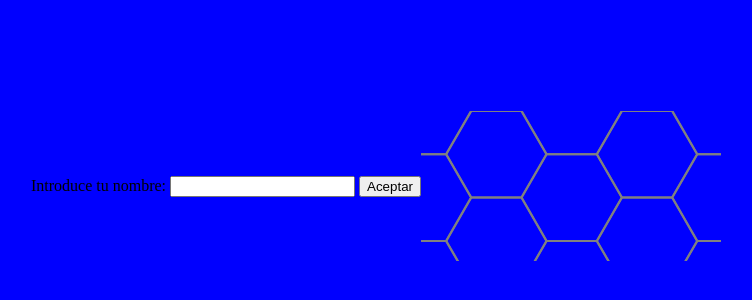
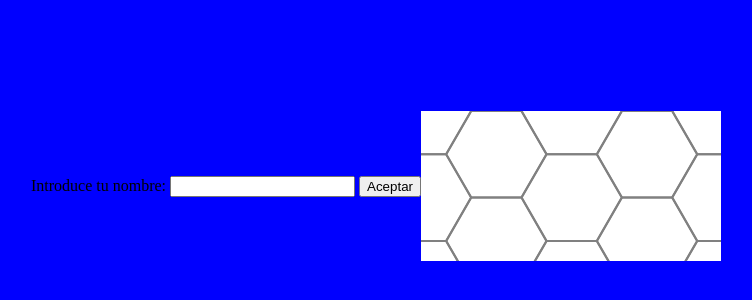
Before and after one commit to hexarenaio/project-ha, a website: page public/index.html in a window 1280 px wide. Shown: the part 214-514 px from the top of the page, without its empty margins (264-1016 px from the left). Drawn offline with nearby package versions, Linux system fonts and the light colour scheme; no server answers.

Commit message:
Update index.html

```diff
--- a/public/index.html
+++ b/public/index.html
@@ -30,7 +30,7 @@
   </form>
 
   <canvas id="gameCanvas" width="400" height="400"></canvas>
-    <svg id="hexagonGroup"></svg>
+<svg id="hexagonGroup" style="background-color: #ffffff;"></svg>
 
 
 
```
